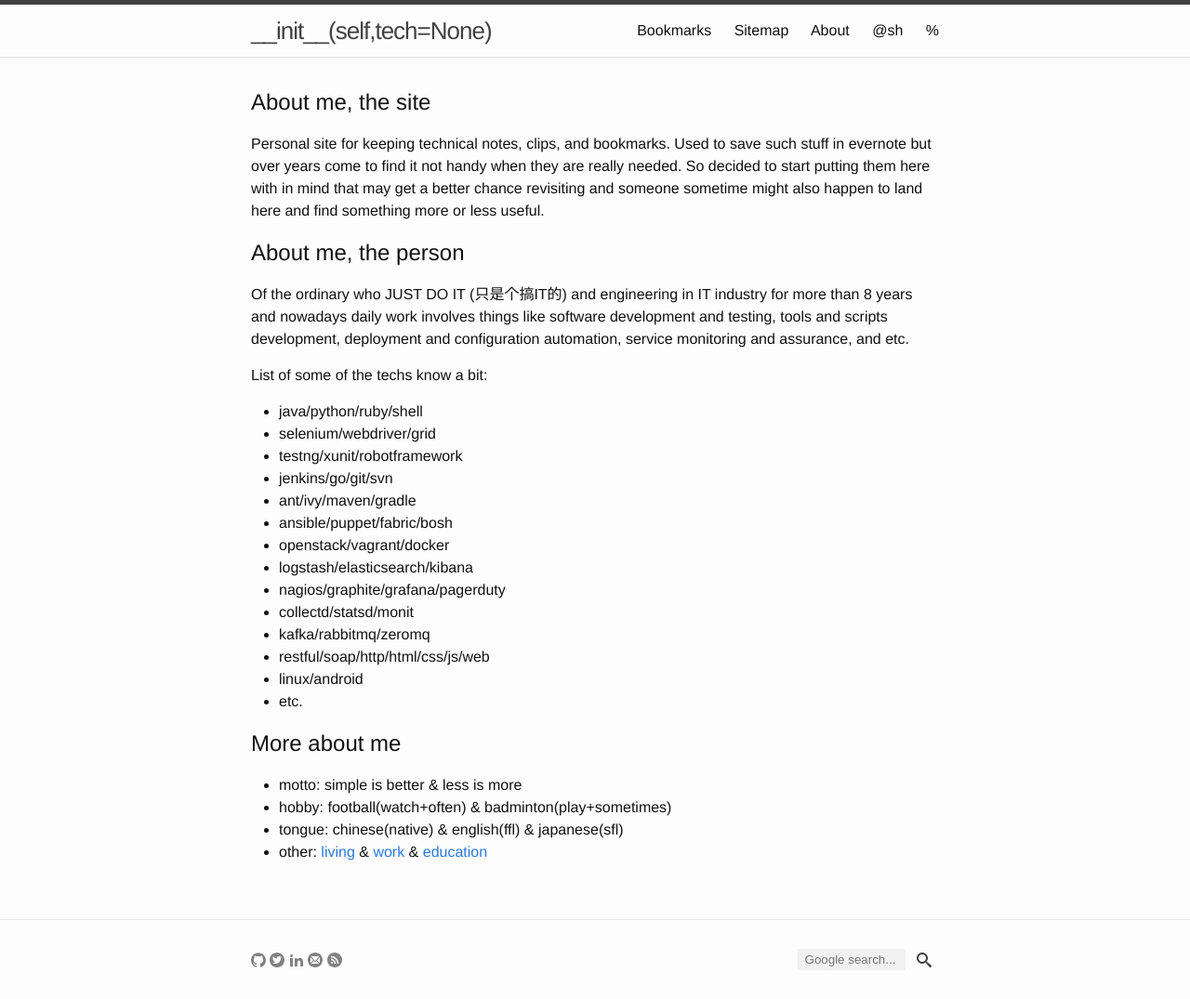
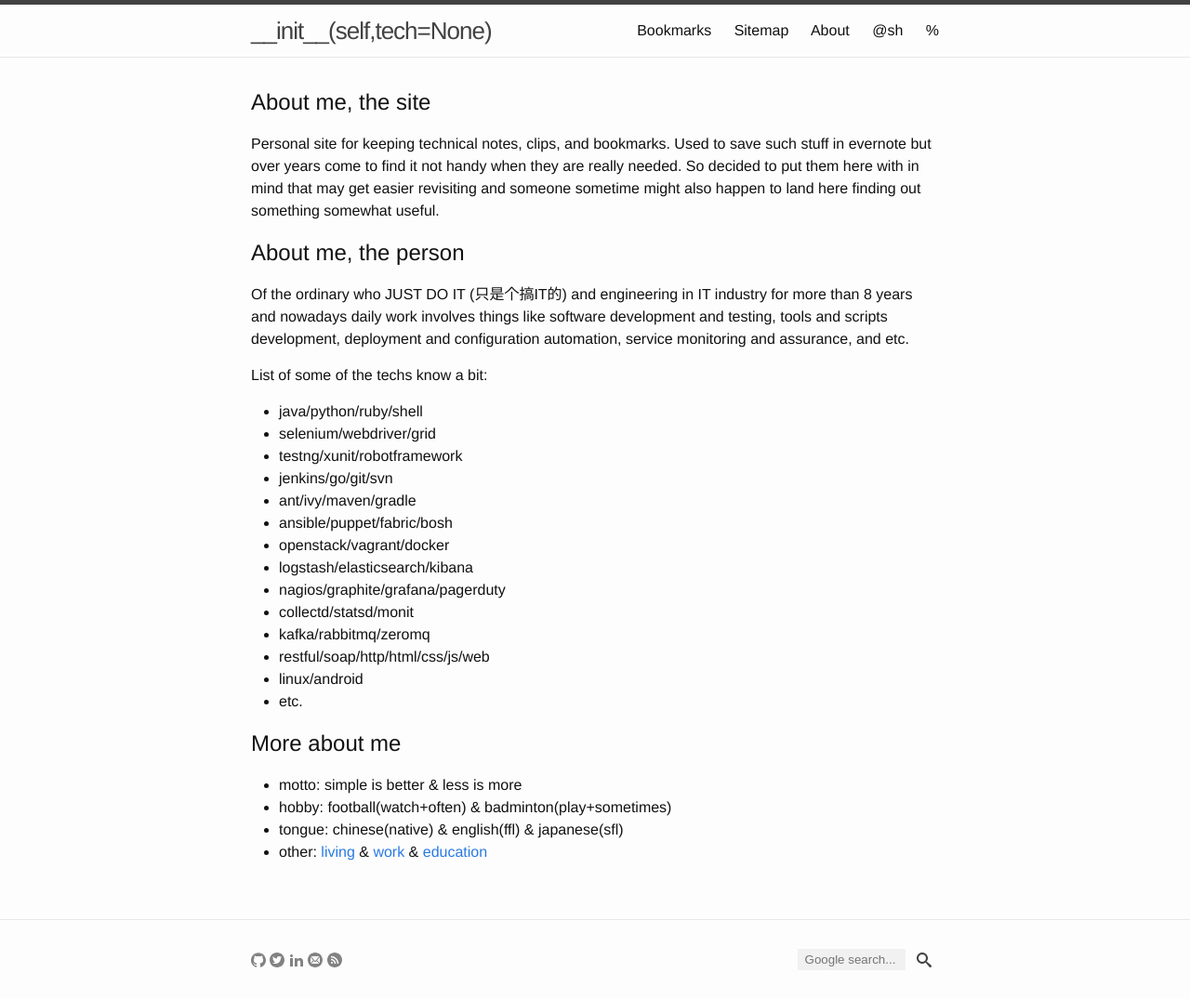
Before and after one commit to yuan-jiang/yuan-jiang.github.io, a Jekyll site: the page built from about.md, in a window 1280 px wide. Shown: the whole page at 93% size. Built offline with Jekyll 4.4.1, drawn with Linux system fonts in a browser that asks for light colours.

Commit message:
Update about.md

```diff
--- a/about.md
+++ b/about.md
@@ -5,7 +5,7 @@ permalink: /about/
 ---
 
 # About me, the site
-Personal site for keeping technical notes, clips, and bookmarks. Used to save such stuff in evernote but over years come to find it not handy when they are really needed. So decided to start putting them here with in mind that may get a better chance revisiting and someone sometime might also happen to land here and find something more or less useful.
+Personal site for keeping technical notes, clips, and bookmarks. Used to save such stuff in evernote but over years come to find it not handy when they are really needed. So decided to put them here with in mind that may get easier revisiting and someone sometime might also happen to land here finding out something somewhat useful.
 
 # About me, the person
 Of the ordinary who JUST DO IT (只是个搞IT的) and engineering in IT industry for more than 8 years and nowadays daily work involves things like software development and testing, tools and scripts development, deployment and configuration automation, service monitoring and assurance, and etc.
```
